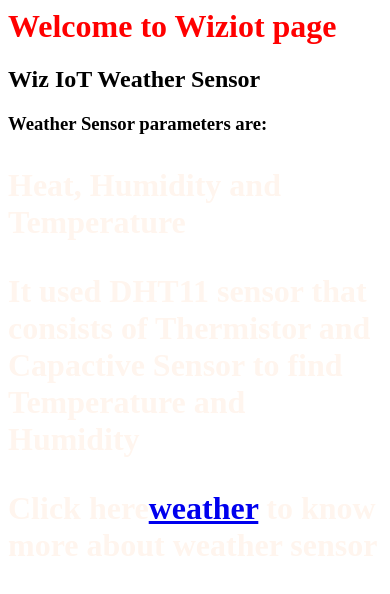
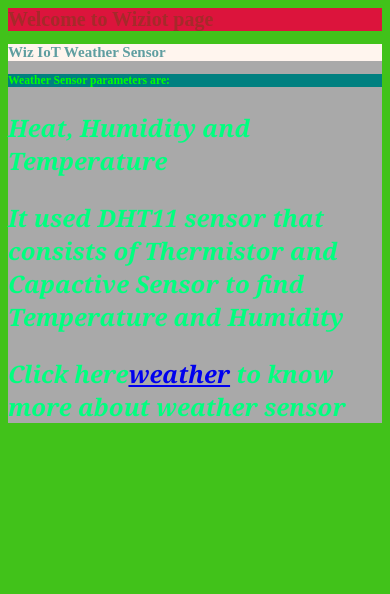
Before and after one commit to Donyfranklin/weather-station, a plain HTML site: page index.html in a window 390 px wide. Drawn offline with Linux system fonts and the light colour scheme.

Commit message:
Update style.css

```diff
--- a/style.css
+++ b/style.css
@@ -1,20 +1,64 @@
-h1{
-    color: red;
-
+h2{
+    color: cadetblue;
+    background-color: seashell;
+}
+h3{
+    color: rgb(0, 255, 0);
+    background-color: teal;
+}
+p{
+    color: springgreen;
+    font-family: Georgia, 'Times New Roman', Times, serif;
+    font-size: 24;
+    font-style: italic;
+    font-weight: bold;
+}
+.heading{
+    color: brown;
+    background-color: crimson;
+}
+.content{
+    color: darkcyan;
+    background-color: darkgray;
+}
+header{
+    color: darkolivegreen;
+    background-color: darksalmon;
+}
+footer{
+    color: cornflowerblue;
+    background-color: dimgray;
+}
+#button{
+    color: gold;
+    background-color: indianred;
+    padding: 3px;
+    cursor: pointer;
+    text-align: center;
+    font-weight: bold;
+}
+#button:hover{
+    background-color: rgb(58, 11, 11);
+    color: aquamarine;
 }
 
-
-p{
-    color: seashell;
-    font-size: xx-large;
-    font-weight: bolder;
-
+@media(max-width: 1000px){
+    body{
+        background-color: blue;
+        font-size: 30px;
+    }
 }
 
+@media(max-width: 700px){
+    body{
+        background-color: rgb(245, 176, 0);
+        font-size: 20px;
+    }
+}
 
-#button{
-    color: springgreen;
-    background-color: black;
-    font-size: 35px;
-    border-radius: 5px;
+@media(max-width: 400px){
+    body{
+        background-color: rgb(65, 194, 26);
+        font-size: 10px;
+    }
 }
```
